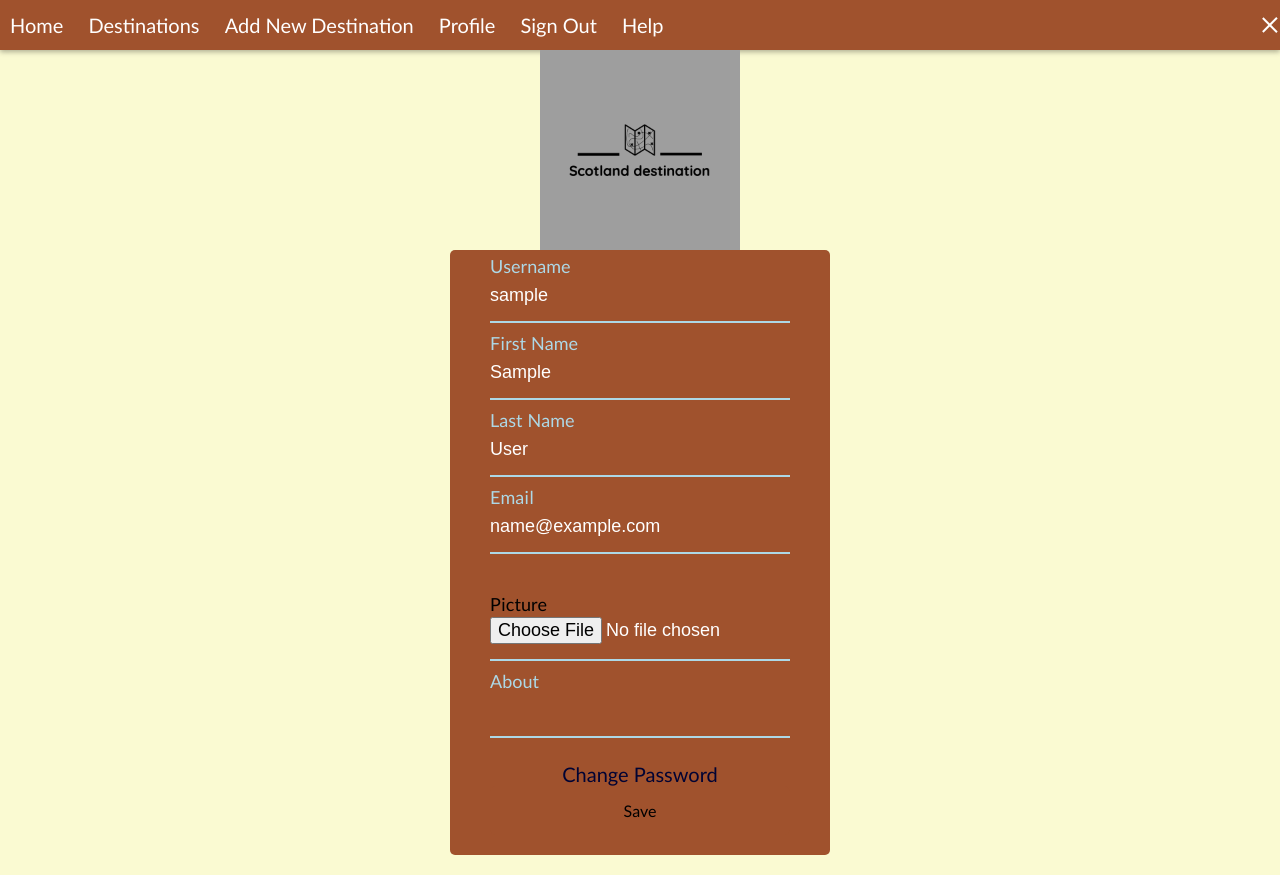
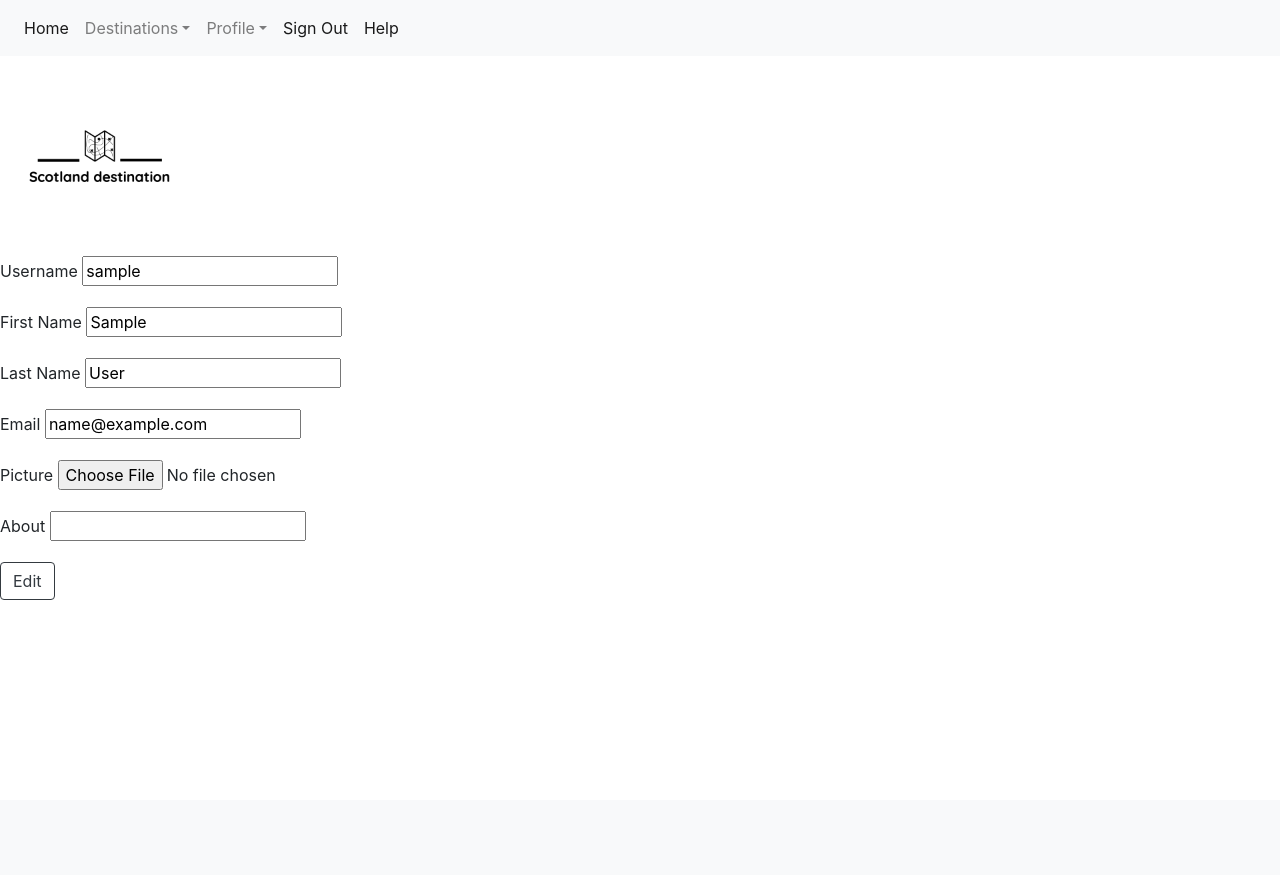
Before and after one commit to lltrx/WAD2-Team-15E, a Django app: page /my_profile/edit/ in a window 1280 px wide. After the commit the page ends 600 px from the top, so only its background shows below. Run offline with Django 4.2, Linux system fonts and the light colour scheme; the visitor is signed in with stand-in values (Sample User, id 1); data comes from the database, SQL or seed files in the repository; grey boxes are pictures that could not be loaded.

Commit message:
Restyle the website using bootstrap, and needs to do some edit

```diff
--- a/templates/destination/base.html
+++ b/templates/destination/base.html
@@ -2,49 +2,68 @@
 
 <html>
   <head lang="en">
-    <meta charset="UTF-8" />
-    <meta name="viewport" content="width=device-width, initial-scale=1" />
+    <meta charset="utf-8">
+    <meta name="viewport" content="width=device-width, initial-scale=1, shrink-to-fit=no">
     <title>
       Historical places - {% block title_block %} {% endblock %}
     </title>
 
-    <link rel="stylesheet" href="{% static 'style/base.css' %}" />
-    <link rel="stylesheet" href="{% static 'style/destination.css' %}" />
-    <link rel="stylesheet" href="{% static 'style/topbar.css' %}" />
 
+
+
+    <link rel="stylesheet" href="https://cdn.jsdelivr.net/npm/bootstrap@4.3.1/dist/css/bootstrap.min.css" integrity="sha384-ggOyR0iXCbMQv3Xipma34MD+dH/1fQ784/j6cY/iJTQUOhcWr7x9JvoRxT2MZw1T" crossorigin="anonymous">
   </head>
   <body>
 
-    <nav class="active" id="nav">
+    <nav class="navbar navbar-expand-lg navbar-light bg-light">
+      <div class="collapse navbar-collapse" id="navbarSupportedContent">
+        <ul class="navbar-nav mr-auto">
+          <li class="nav-item active">
+        <a class="nav-link" href="{% url 'destination:index' %}">Home</a>
+        </li>
+        <li class="nav-item dropdown">
+        <a class="nav-link dropdown-toggle" d="navbarDropdown" role="button" data-toggle="dropdown" aria-haspopup="true" aria-expanded="false" href="{% url 'destination:destination_menu' %}">Destinations</a>
+        {% if user.is_authenticated %}
+        <div class="dropdown-menu" aria-labelledby="navbarDropdown">
+          <a class="dropdown-item" href="{% url 'destination:destination_menu' %}">Destinations</a>
+          <a class="dropdown-item" href="{% url 'destination:add_destination'%}">Add New Destination</a>
+        </div>
+        <li class="nav-item dropdown">
+          <a class="nav-link dropdown-toggle" d="navbarDropdown" role="button" data-toggle="dropdown" aria-haspopup="true" aria-expanded="false" href="{% url 'destination:my_profile' %}">Profile</a>
 
-      <ul>
-        <li>
-        <a href="{% url 'destination:index' %}">Home</a>
-        <a href="{% url 'destination:destination_menu' %}">Destinations</a>
-        {% if user.is_authenticated %}
-          <a href="{% url 'destination:add_destination'%}">Add New Destination</a>
-          <a href="{% url 'destination:my_profile' %}">Profile</a>
-          <a href="{% url 'destination:logout' %}">Sign Out</a>
+        <div class="dropdown-menu" aria-labelledby="navbarDropdown">
+          <a class="dropdown-item" href="{% url 'destination:my_profile'%}">My Profile</a>
+          <a class="dropdown-item" href="{% url 'destination:edit_profile' %}">Edit Profile</a>
+          <a class="dropdown-item" href="{% url 'destination:change_password' %}">Change Password</a>
+        </div>
+      </li>
+          <li class="nav-item active">
+          <a class="nav-link" href="{% url 'destination:logout' %}">Sign Out</a>
+          </li>
         {% else %}
-          <a href="{% url 'destination:register' %}">Sign Up</a>
-          <a href="{% url 'destination:login' %}">Login</a>
+        <li class="nav-item active">
+          <a class="nav-link" href="{% url 'destination:register' %}">Sign Up</a>
+        </li>
+        <li class="nav-item active">
+          <a class="nav-link" href="{% url 'destination:login' %}">Login</a>
+        </li>
         {% endif %}
-        <a href="{% url 'destination:help' %}">Help</a>
-        <!-- If the user is login and in the profile show edit profile if else not
-        {% if user.is_authenticated %}
-          <a href="{% url 'destination:edit_profile' %}">Edit Profile</a>
-        {% endif %}-->
+        <li class="nav-item active">
+        <a class="nav-link" href="{% url 'destination:help' %}">Help</a>
         </li>
-      </ul>
-      <button class="icon" id="toggle">
-        <div class="line line1"></div>
-        <div class="line line2"></div>
-      </button>
 
-    <script src="{% static 'style/topbar.js' %}"></script>
+        </li>
+        </ul>
+
+    </div>
+
   </nav>
-  <img src="{% static 'images/logo2.png' %}" alt="logo" />
-    <div>{% block body_block %} {% endblock %}</div>
+  <img src="{% static 'images/logo2.png' %}" alt="logo"  width="200px" />
+   {% block body_block %} {% endblock %}
+
+    <script src="https://code.jquery.com/jquery-3.3.1.slim.min.js" integrity="sha384-q8i/X+965DzO0rT7abK41JStQIAqVgRVzpbzo5smXKp4YfRvH+8abtTE1Pi6jizo" crossorigin="anonymous"></script>
+    <script src="https://cdn.jsdelivr.net/npm/popper.js@1.14.7/dist/umd/popper.min.js" integrity="sha384-UO2eT0CpHqdSJQ6hJty5KVphtPhzWj9WO1clHTMGa3JDZwrnQq4sF86dIHNDz0W1" crossorigin="anonymous"></script>
+    <script src="https://cdn.jsdelivr.net/npm/bootstrap@4.3.1/dist/js/bootstrap.min.js" integrity="sha384-JjSmVgyd0p3pXB1rRibZUAYoIIy6OrQ6VrjIEaFf/nJGzIxFDsf4x0xIM+B07jRM" crossorigin="anonymous"></script>
 
   </body>
 </html>
--- a/templates/destination/change_password.html
+++ b/templates/destination/change_password.html
@@ -11,7 +11,7 @@ Profile
         {% csrf_token %}
         <div class="container">
         {{form.as_p}}
-        <button type="submit" class="btn btn-primary">Save</button>
+        <button type="button" class="btn btn-outline-dark">Save</button>
         </div>
     </form>
 <div>
--- a/templates/destination/edit_destination.html
+++ b/templates/destination/edit_destination.html
@@ -35,7 +35,7 @@ Edit destination
             <br />
             <label for="replace_image">replace image</label>
             <input type="file" name="image" id="image" value="{{ instance.image }}">
-        <button type="submit" class="btn">Save</button>
+        <button type="button" class="btn btn-outline-dark">Save</button>
         </div>
     </form>
 </div>
--- a/templates/destination/edit_profile.html
+++ b/templates/destination/edit_profile.html
@@ -2,51 +2,48 @@
 
 
 {% block title_block %}
-Profile
+Edit Profile
 {% endblock %}
 
 
 
 {% block body_block %}
-<div id="user-profile">
+
     <form method="post" enctype="multipart/form-data">
         {% csrf_token %}
-        <div class="container">
-				<div class="form-control">
+				<div class="form-group">
+					<label for="username">Username</label>
 					<input type="text" name="username" required="" id="id_username" {{ user_form.username}}
-					<label for="username">Username</label>
 				</div>
-				<br />
-				<div class="form-control">
+				<div class="form-group">
+					<label for="first_name">First Name</label>
 					<input type="text" name="first_name" id="id_first_name" {{ user_form.first_name}}
-					<label for="first_name">First Name</label>
+
 				</div>
-				<br />
-				<div class="form-control">
+				<div class="form-group">
+					<label for="last_name">Last Name</label>
 					<input type="text" name="last_name" id="id_last_name" {{ user_form.last_name}}
-					<label for="last_name">Last Name</label>
+
 				</div>
-				<br />
-				<div class="form-control">
+				<div class="form-group">
+					<label for="email">Email</label>
 					<input type="text" name="email" id="id_email" {{ user_form.email}}
-					<label for="email">Email</label>
+
 				</div>
-				<br />
-				<div class="form-control">
-                    <label for="picture">Picture</label>
-                    <br />
-                    <input type="file" name="picture" id="picture" />
+				<div class="form-group">
+					<label for="picture">Picture</label>
+					<input type="file" name="picture" id="picture" />
 				</div>
-				<br />
-                <div class="form-control">
+                <div class="form-group">
+					<label for="about">About</label>
                     <input type="text" name="about" id="id_about" {{ user_profile_form.about}}
-                    <label for="about">About</label>
                 </div>
-                <br />
-                <a href="{% url 'destination:change_password' %}">Change Password</a>
-        <button type="submit" class="btn btn-primary">Save</button>
+                <div class="form-group">
+        <button type="submit" class="btn btn-outline-dark">Edit</button>
+		</div>
+
+
         </div>
     </form>
-<div>
-    <script src="{% static 'style/inputs.js'%}"></script>
+
 {% endblock%}
--- a/templates/destination/password_reset.html
+++ b/templates/destination/password_reset.html
@@ -7,7 +7,7 @@
                 <label for="id_email" class=" requiredField">
                     Email </label>
                     <input type="email" name="email" maxlength="254" class="emailinput form-control" required="" id="id_email">
-                <button class="btn btn-outline-info" type="submit">Request Password Reset</button>
+                <button type="button" class="btn btn-outline-dark">Request Password Reset</button>
             </div>
             </div>
         </form>
--- a/templates/destination/password_reset_confirm.html
+++ b/templates/destination/password_reset_confirm.html
@@ -12,7 +12,7 @@
                 <label for="id_new_password2">Confirm password:</label>
                 <input type="password" name="new_password2" required="" id="id_new_password2">
                 <br />
-                <button class="btn btn-outline-info" type="submit">Reset Password</button>
+                <button type="button" class="btn btn-outline-dark">Reset Password</button>
             </div>
         </form>
 {% endblock %}
```
Also changed, not shown: templates/destination/add_destination.html (+9 -16 lines), templates/destination/destination.html (+28 -5 lines), templates/destination/destination_menu.html (+18 -15 lines), templates/destination/login.html (+18 -15 lines), templates/destination/profile.html (+16 -10 lines), templates/destination/register.html (+20 -28 lines).
